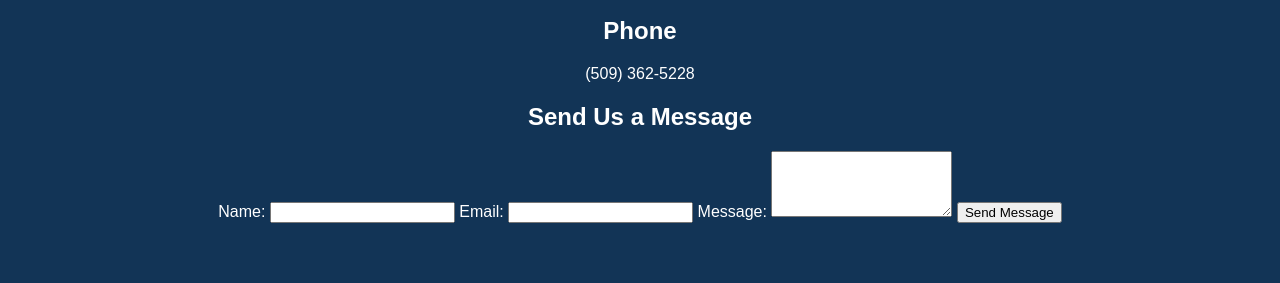
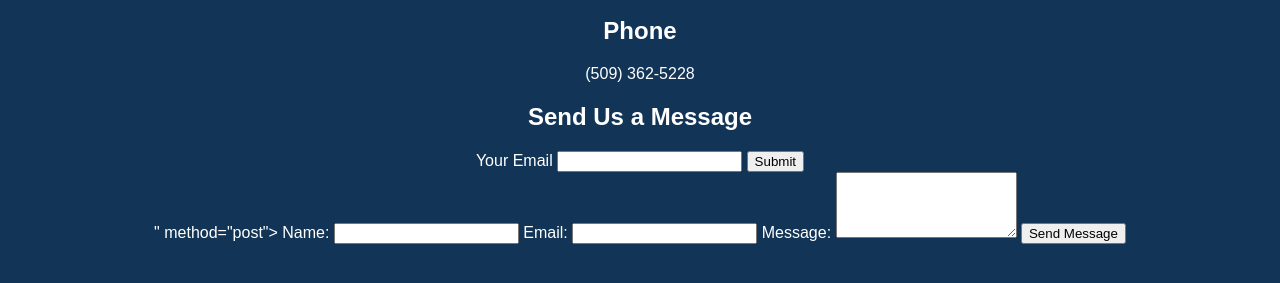
Before and after one commit to bnapsen/rebels, a plain HTML site: page contact.html in a window 1280 px wide. Shown: the part 135-418 px from the top of the page. Drawn offline with Linux system fonts and the light colour scheme.

Commit message:
Update contact.html

```diff
--- a/contact.html
+++ b/contact.html
@@ -31,7 +31,11 @@
     <h2>Phone</h2>
     <p>(509) 362-5228</p>
     <h2>Send Us a Message</h2>
-    <form action="submit_contact_form.php" method="post">
+    <form action="https://formspree.io/f/<form action="https://formspree.io/f/{form_id}" method="post">
+  <label for="email">Your Email</label>
+  <input name="Email" id="email" type="email">
+  <button type="submit">Submit</button>
+</form>" method="post">
         <label for="name">Name:</label>
         <input type="text" id="name" name="name" required>
 
```
